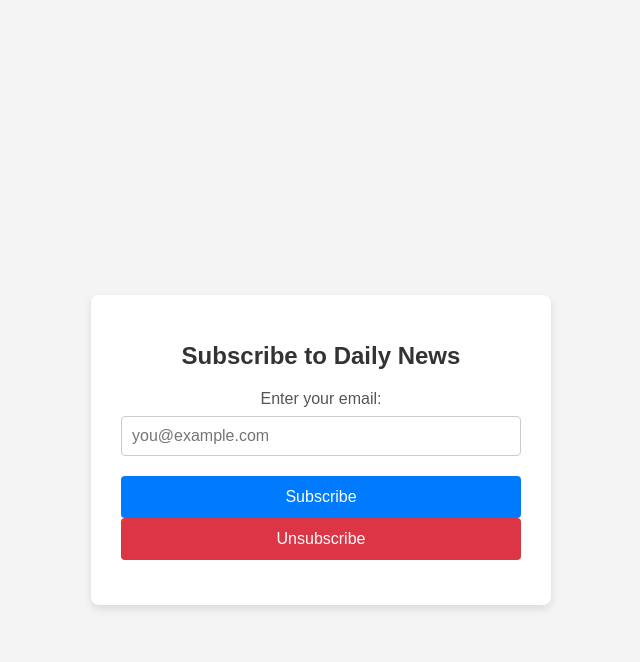
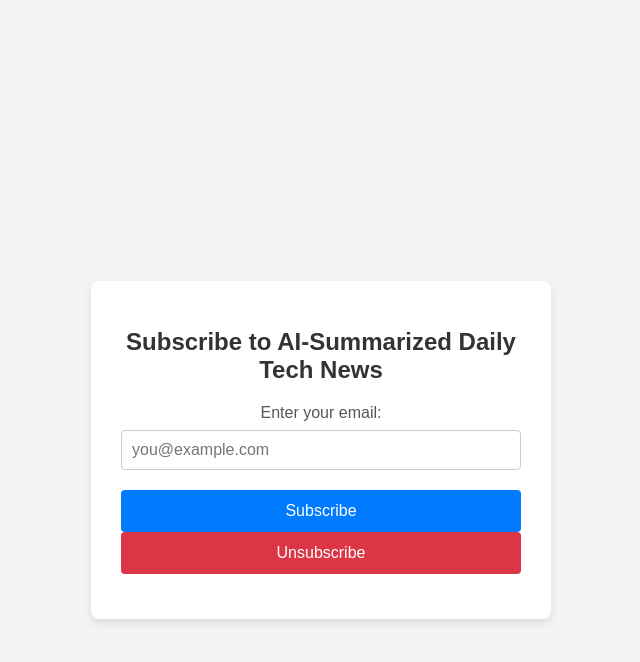
Before and after one commit to MichaelCrosson/MichaelCrosson.github.io, a Jekyll site: the page subscribe.html, which Jekyll copies as it is, in a window 1280 px wide. Shown: the top 662 px of the page, without its empty margins (319-959 px from the left). Built offline with Jekyll 4.4.1, drawn with Linux system fonts in a browser that asks for light colours; Markdown is read by kramdown in place of the engine named in the settings.

Commit message:
Update subscribe.html

```diff
--- a/subscribe.html
+++ b/subscribe.html
@@ -90,7 +90,7 @@
 </head>
 <body>
     <div class="container">
-        <h1>Subscribe to Daily News</h1>
+        <h1>Subscribe to AI-Summarized Daily Tech News</h1>
 
         <!-- Input for Email Address -->
         <label for="email">Enter your email:</label>
```
Also changed, not shown: other parts of subscribe.html (+0 -2 lines).
